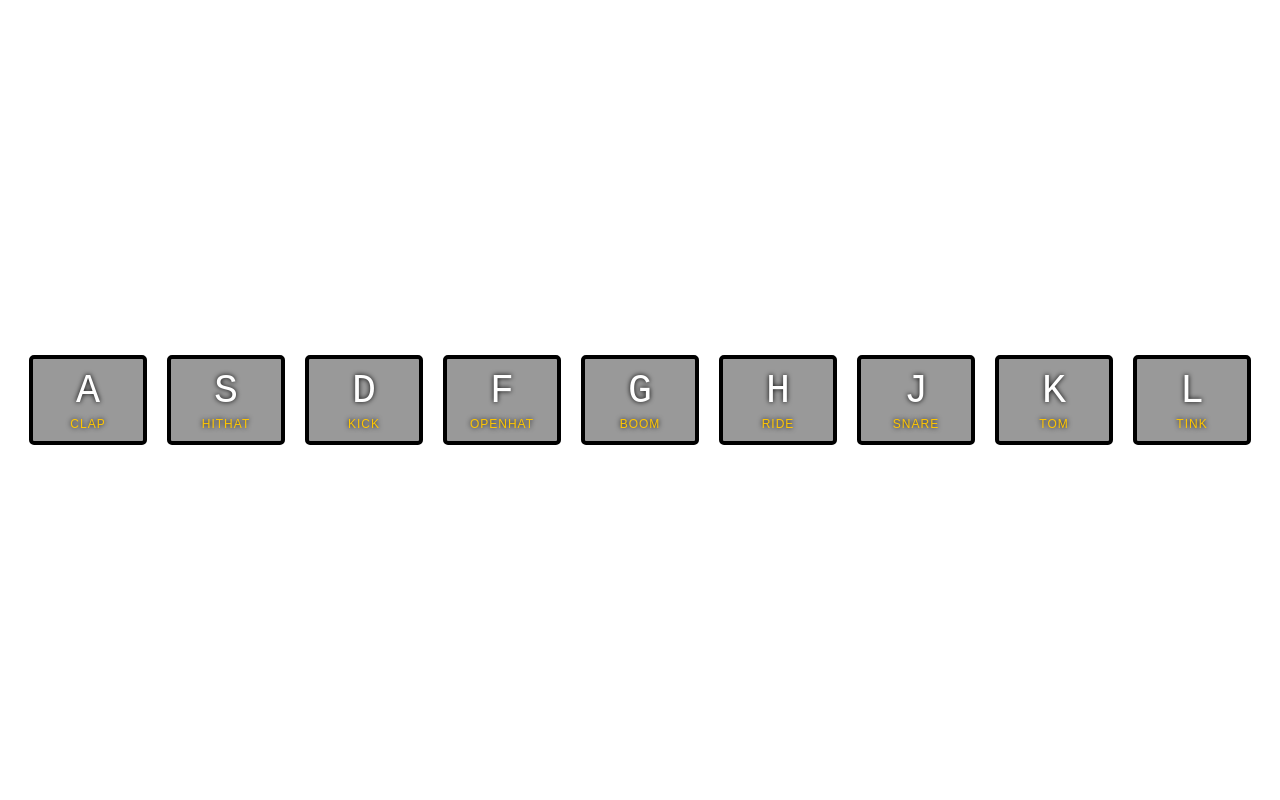
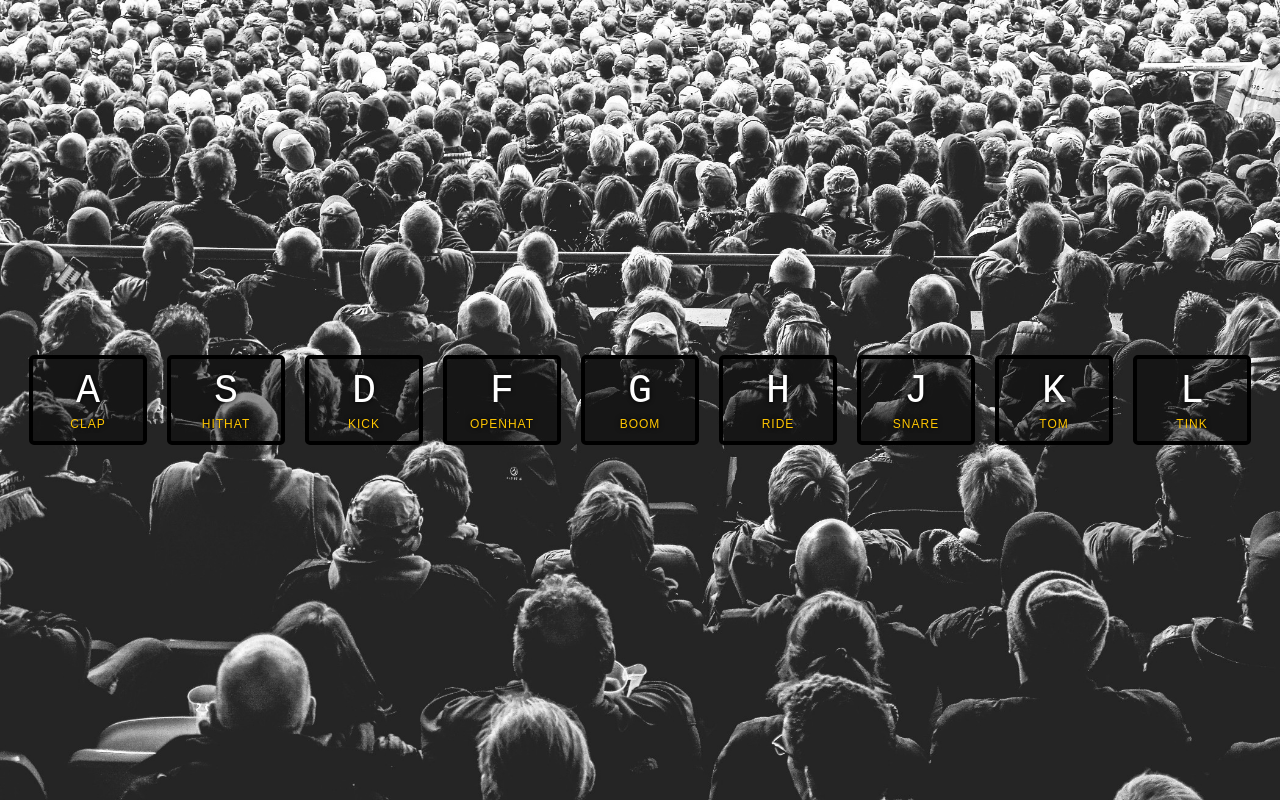
Before and after one commit to Abdulla-Khan/30-Days-of-JS, a plain HTML site: page Day 1/index.html in a window 1280 px wide. Drawn offline with Linux system fonts and the light colour scheme.

Commit message:
Css Added

```diff
--- a/Day 1/styles/styles.css
+++ b/Day 1/styles/styles.css
@@ -1,6 +1,6 @@
 html {
     font-size: 10px;
-    background: url('./images/background.jpg') bottom center;
+    background: url('../images/background.jpg') bottom center;
     background-size: cover;
 }
 
```
